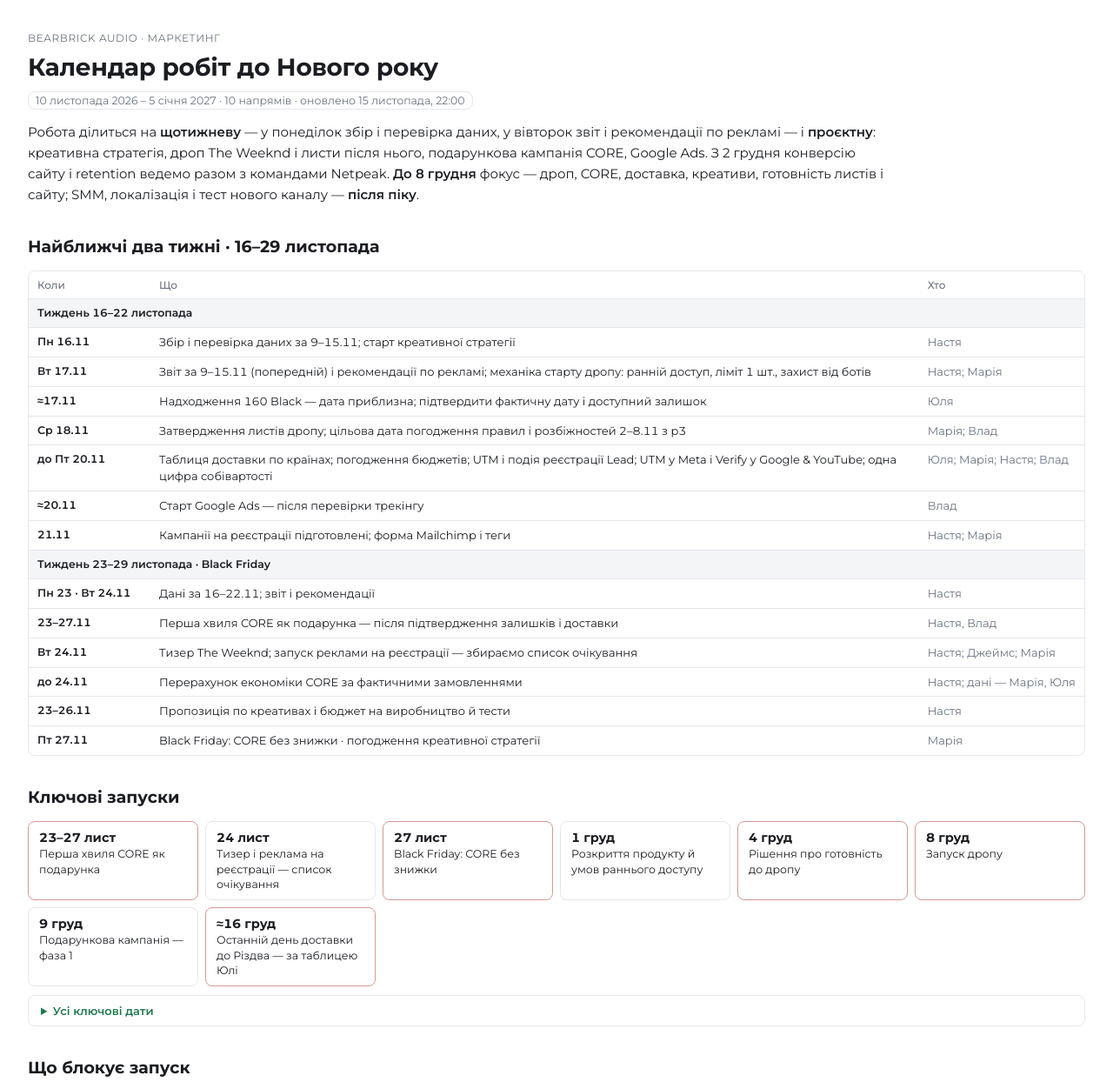
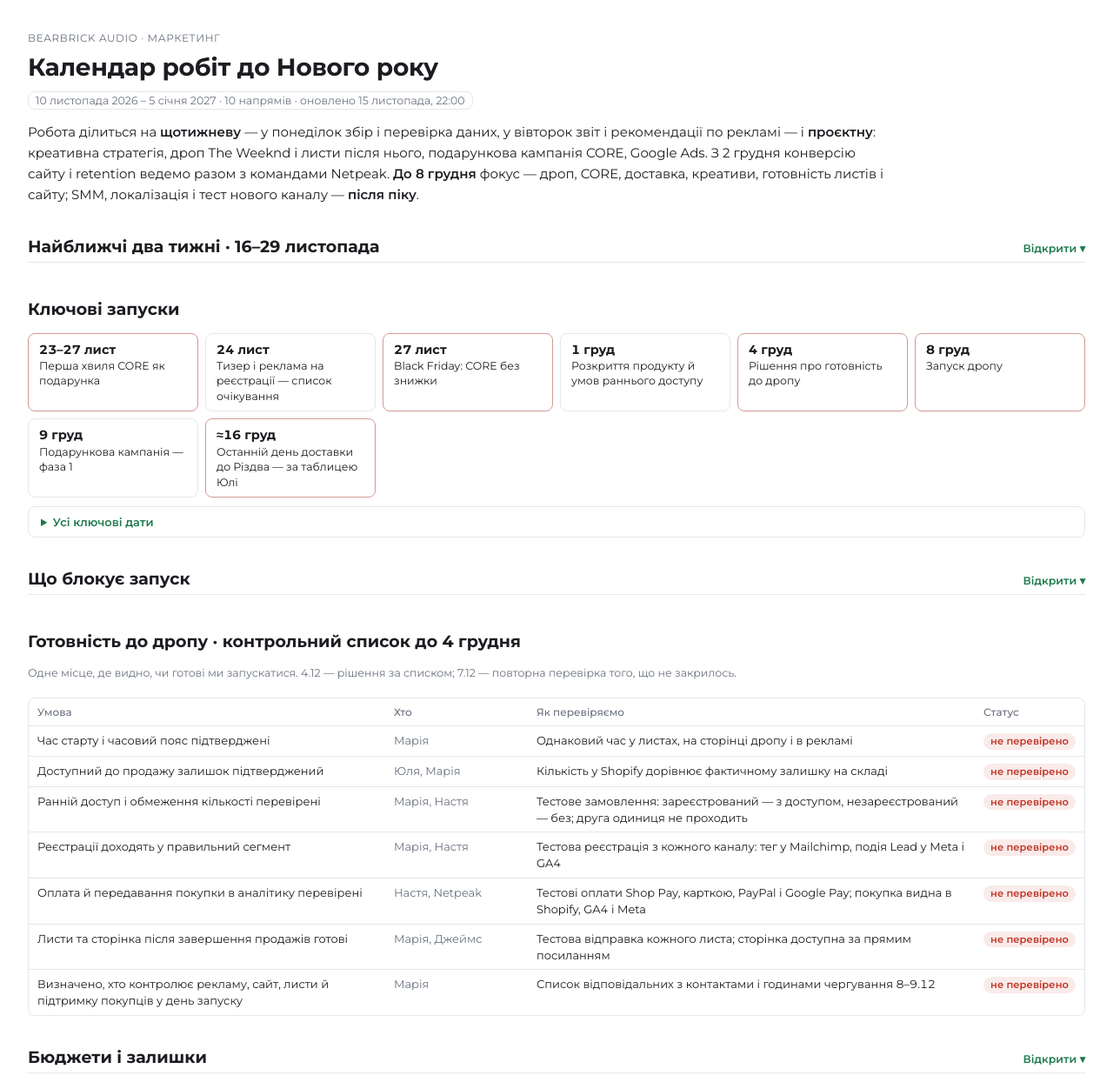
Before and after one commit to nastyaderkach-dev/bearbrick-analytics-2026, a plain HTML site: page calendar.html in a window 1280 px wide. Shown: the top 1252 px of the page at 87% size. Drawn offline with Linux system fonts and the light colour scheme.

Commit message:
Календар: згорнуто «Найближчі два тижні», «Що блокує запуск», «Бюджети і залишки»
Co-Authored-By: Claude Opus 5.5 <noreply@anthropic.com>
Claude-Session: https://claude.ai/code/session_01D8zmhjuXDvShoWaaPzBGsg

```diff
--- a/calendar.html
+++ b/calendar.html
@@ -92,6 +92,12 @@
   details.fold > summary { cursor: pointer; padding: 9px 14px; font-size: 13px; font-weight: 600; color: var(--ok); }
   details.fold > summary:hover { background: var(--soft); }
   details.fold > div { padding: 4px 14px 14px; }
+  details.sec > summary { list-style: none; cursor: pointer; display: flex; align-items: baseline; gap: 12px; margin: 26px 0 6px; border-bottom: 1px solid var(--line); padding-bottom: 6px; }
+  details.sec > summary::-webkit-details-marker { display: none; }
+  details.sec > summary h2 { margin: 0; }
+  details.sec > summary:hover h2 { color: var(--ok); }
+  details.sec[open] .tog::after { content: "Згорнути ▴"; }
+  details.sec > .sec-body { display: flex; flex-direction: column; gap: 10px; }
   a { color: var(--ok); } a:focus-visible { outline: 2px solid var(--ok); outline-offset: 2px; }
 </style>
 </head>
@@ -103,7 +109,7 @@
 <span class="period">10 листопада 2026 – 5 січня 2027 · 10 напрямів · оновлено 15 листопада, 22:00</span>
 <p class="lead">Робота ділиться на <b>щотижневу</b> — у понеділок збір і перевірка даних, у вівторок звіт і рекомендації по рекламі — і <b>проєктну</b>: креативна стратегія, дроп The Weeknd і листи після нього, подарункова кампанія CORE, Google Ads. З 2 грудня конверсію сайту і retention ведемо разом з командами Netpeak. <b>До 8 грудня</b> фокус — дроп, CORE, доставка, креативи, готовність листів і сайту; SMM, локалізація і тест нового каналу — <b>після піку</b>.</p>
 
-<h2>Найближчі два тижні · 16–29 листопада</h2>
+<details class="sec"><summary><h2>Найближчі два тижні · 16–29 листопада</h2><span class="tog" aria-hidden="true"></span></summary><div class="sec-body">
 <div class="wrap"><table class="tbl"><thead><tr><th>Коли</th><th>Що</th><th>Хто</th></tr></thead><tbody>
 <tr class="grp"><td colspan="3">Тиждень 16–22 листопада</td></tr>
 <tr><td class="d">Пн 16.11</td><td>Збір і перевірка даних за 9–15.11; старт креативної стратегії</td><td class="who">Настя</td></tr>
@@ -121,6 +127,7 @@
 <tr><td class="d">23–26.11</td><td>Пропозиція по креативах і бюджет на виробництво й тести</td><td class="who">Настя</td></tr>
 <tr><td class="d">Пт 27.11</td><td>Black Friday: CORE без знижки · погодження креативної стратегії</td><td class="who">Марія</td></tr>
 </tbody></table></div>
+</div></details>
 
 <h2>Ключові запуски</h2>
 <div class="dates">
@@ -161,7 +168,7 @@
 <div class="date"><b>≈12 січ</b>Пілотний ринок для локалізації</div>
 </div></div></details>
 
-<h2>Що блокує запуск</h2>
+<details class="sec"><summary><h2>Що блокує запуск</h2><span class="tog" aria-hidden="true"></span></summary><div class="sec-body">
 <p class="note">Статуси на 15.11; оновлюю щовівторка разом зі звітом.</p>
 <div class="wrap"><table class="tbl"><thead><tr><th>Завдання</th><th>Хто</th><th>Дата</th><th>Статус</th></tr></thead><tbody>
 <tr><td>Час старту дропу і часовий пояс (дата 8.12)</td><td class="who">Марія</td><td class="d">13.11</td><td><span class="st wait">очікує підтвердження</span></td></tr>
@@ -177,6 +184,7 @@
 <tr><td>Перевірка сайту: основна і повторна</td><td class="who">Netpeak, Настя</td><td class="d">3–4.12 · 7.12</td><td><span class="st plan">заплановано</span></td></tr>
 <tr><td>Сторінка зі знижкою −10% і сторінка після завершення продажів</td><td class="who">Джеймс; Марія</td><td class="d">7.12</td><td><span class="st plan">заплановано</span></td></tr>
 </tbody></table></div>
+</div></details>
 
 <h2>Готовність до дропу · контрольний список до 4 грудня</h2>
 <p class="note">Одне місце, де видно, чи готові ми запускатися. 4.12 — рішення за списком; 7.12 — повторна перевірка того, що не закрилось.</p>
@@ -190,7 +198,7 @@
 <tr><td>Визначено, хто контролює рекламу, сайт, листи й підтримку покупців у день запуску</td><td class="who">Марія</td><td>Список відповідальних з контактами і годинами чергування 8–9.12</td><td><span class="st no">не перевірено</span></td></tr>
 </tbody></table></div>
 
-<h2>Бюджети і залишки</h2>
+<details class="sec"><summary><h2>Бюджети і залишки</h2><span class="tog" aria-hidden="true"></span></summary><div class="sec-body">
 <p class="note">Зараз незрозуміло, чи ці суми додаткові, чи частини вже погодженого бюджету, — тому колонка «У загальному бюджеті» заповнюється після погодження з Марією (до 20.11).</p>
 <div class="wrap"><table class="tbl"><thead><tr><th>Період</th><th>Продукт</th><th>Канал</th><th>Бюджет</th><th>У загальному бюджеті чи додатковий</th><th>Погодження</th></tr></thead><tbody>
 <tr><td class="d">листопад</td><td>CORE</td><td>Meta · поточна реклама (p3)</td><td>план $609 на день (пропозиція від 9.11); факт 2–8.11 — $4,686</td><td>базовий</td><td><span class="st wait">ліміт на грудень — уточнити</span></td></tr>
@@ -207,6 +215,7 @@
 <li><b>160 Black:</b> дата надходження приблизна (≈17.11). Перша подарункова хвиля, масштабування реклами і ретаргет CORE — після фактичного надходження.</li>
 <li><b>Розподіл між Meta, Google і листами</b> — це прогноз попиту за каналами, а не резерв. Складський резерв — лише під конкретну пропозицію або сегмент, якщо команда вирішить його створити.</li>
 </ul>
+</div></details>
 
 <h2>Фокус у пік сезону</h2>
 <div class="rhythm">
```
